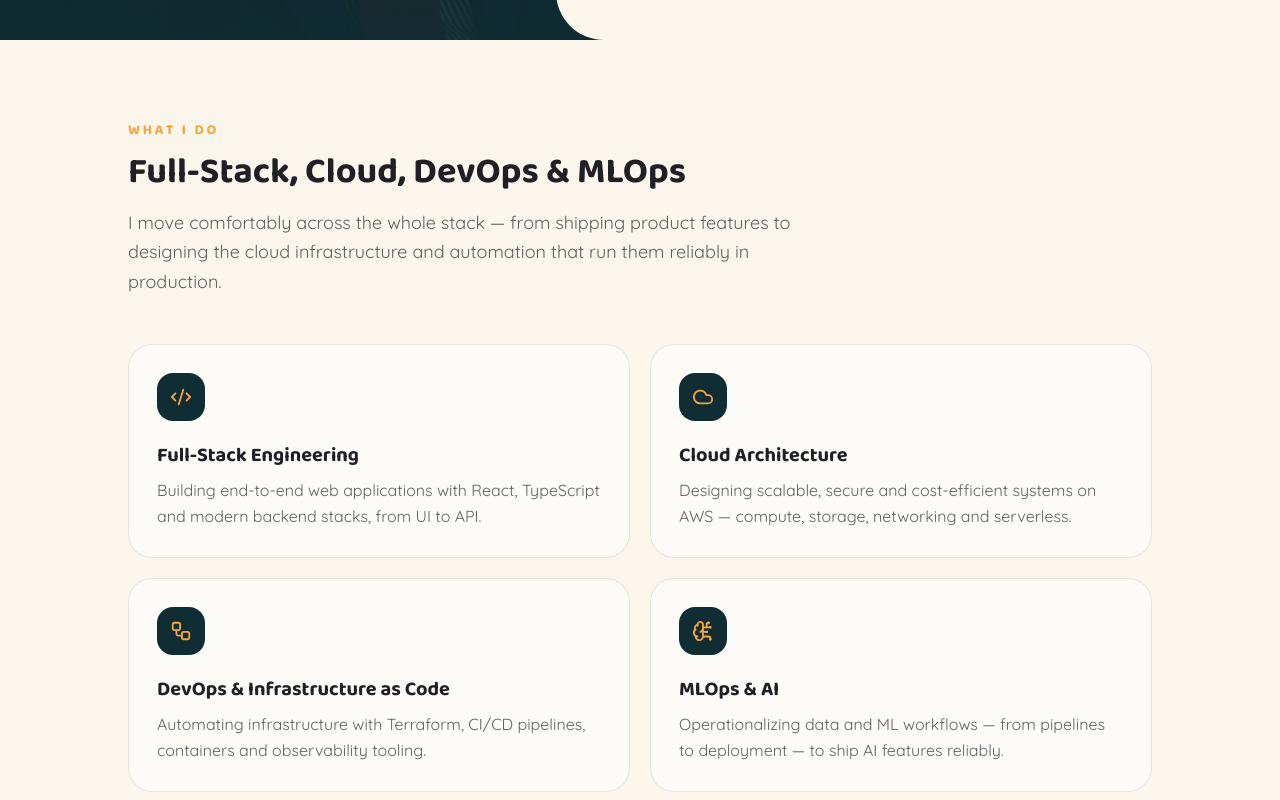
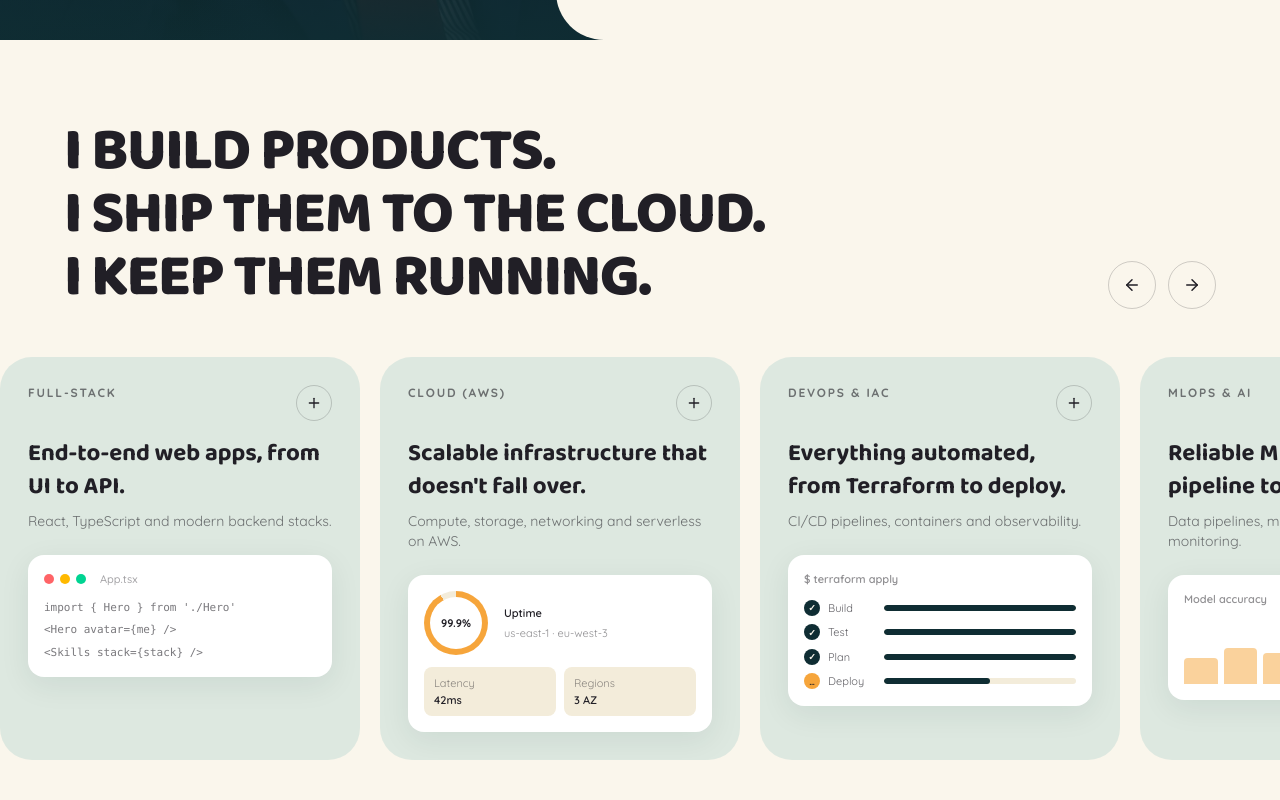
Before and after one commit to latomate07/portfolio, a React (Vite) app: page / in a window 1280 px wide. Shown: the part 760-1560 px from the top of the page. Built offline with nearby package versions, Linux system fonts and the light colour scheme.

Commit message:
Redesign skills section as a Semrush-style horizontal card carousel
Sage cards with eyebrow/heading/widget mockups per skill area, bold
uppercase heading, and arrow-driven scroll navigation.

```diff
--- a/src/components/Skills.tsx
+++ b/src/components/Skills.tsx
@@ -1,54 +1,221 @@
+import { useRef, type ReactNode } from "react";
 import { useTranslation } from "react-i18next";
-import {
-  Code2,
-  Cloud,
-  Workflow,
-  BrainCircuit,
-  type LucideIcon,
-} from "lucide-react";
+import { ArrowLeft, ArrowRight, Plus } from "lucide-react";
 
-type Card = { title: string; description: string };
+type Card = { eyebrow: string; heading: string; description: string };
 
-const ICONS: LucideIcon[] = [Code2, Cloud, Workflow, BrainCircuit];
+function WidgetShell({ children }: { children: ReactNode }) {
+  return (
+    <div className="rounded-2xl bg-white p-4 shadow-[0_8px_30px_rgba(15,45,51,0.08)]">
+      {children}
+    </div>
+  );
+}
+
+function FullStackWidget() {
+  const lines = [
+    "import { Hero } from './Hero'",
+    "<Hero avatar={me} />",
+    "<Skills stack={stack} />",
+  ];
+  return (
+    <WidgetShell>
+      <div className="flex items-center gap-1.5">
+        <span className="h-2.5 w-2.5 rounded-full bg-red-400" />
+        <span className="h-2.5 w-2.5 rounded-full bg-amber-400" />
+        <span className="h-2.5 w-2.5 rounded-full bg-emerald-400" />
+        <span className="ml-2 text-[11px] font-medium text-ink/40">App.tsx</span>
+      </div>
+      <div className="mt-3 space-y-1.5 font-mono text-[11px] text-ink/60">
+        {lines.map((line) => (
+          <p key={line} className="truncate">
+            {line}
+          </p>
+        ))}
+      </div>
+    </WidgetShell>
+  );
+}
+
+function CloudWidget() {
+  return (
+    <WidgetShell>
+      <div className="flex items-center gap-4">
+        <div
+          className="relative h-16 w-16 shrink-0 rounded-full"
+          style={{
+            background:
+              "conic-gradient(var(--color-accent) 0 92%, var(--color-cream-soft) 92% 100%)",
+          }}
+        >
+          <div className="absolute inset-1.5 flex items-center justify-center rounded-full bg-white text-[11px] font-bold text-ink">
+            99.9%
+          </div>
+        </div>
+        <div className="space-y-1 text-[11px]">
+          <p className="font-semibold text-ink">Uptime</p>
+          <p className="text-ink/50">us-east-1 · eu-west-3</p>
+        </div>
+      </div>
+      <div className="mt-3 grid grid-cols-2 gap-2 text-[11px]">
+        <div className="rounded-lg bg-cream-soft px-2.5 py-2">
+          <p className="text-ink/50">Latency</p>
+          <p className="font-semibold text-ink">42ms</p>
+        </div>
+        <div className="rounded-lg bg-cream-soft px-2.5 py-2">
+          <p className="text-ink/50">Regions</p>
+          <p className="font-semibold text-ink">3 AZ</p>
+        </div>
+      </div>
+    </WidgetShell>
+  );
+}
+
+function DevOpsWidget() {
+  const steps = [
+    { label: "Build", done: true },
+    { label: "Test", done: true },
+    { label: "Plan", done: true },
+    { label: "Deploy", done: false },
+  ];
+  return (
+    <WidgetShell>
+      <p className="text-[11px] font-semibold text-ink/50">$ terraform apply</p>
+      <div className="mt-3 space-y-2">
+        {steps.map((step) => (
+          <div key={step.label} className="flex items-center gap-2 text-[11px]">
+            <span
+              className={`flex h-4 w-4 shrink-0 items-center justify-center rounded-full text-[9px] font-bold ${
+                step.done ? "bg-panel text-cream" : "bg-accent text-ink"
+              }`}
+            >
+              {step.done ? "✓" : "…"}
+            </span>
+            <span className="w-12 text-ink/70">{step.label}</span>
+            <span className="h-1.5 flex-1 overflow-hidden rounded-full bg-cream-soft">
+              <span
+                className="block h-full rounded-full bg-panel"
+                style={{ width: step.done ? "100%" : "55%" }}
+              />
+            </span>
+          </div>
+        ))}
+      </div>
+    </WidgetShell>
+  );
+}
+
+function MlOpsWidget() {
+  const bars = [40, 55, 48, 70, 65, 88, 94];
+  return (
+    <WidgetShell>
+      <div className="flex items-center justify-between">
+        <p className="text-[11px] font-semibold text-ink/50">Model accuracy</p>
+        <p className="text-[11px] font-bold text-ink">94.2%</p>
+      </div>
+      <div className="mt-3 flex h-16 items-end gap-1.5">
+        {bars.map((h, i) => (
+          <span
+            key={i}
+            className={`flex-1 rounded-t-sm ${i === bars.length - 1 ? "bg-accent" : "bg-accent/50"}`}
+            style={{ height: `${h}%` }}
+          />
+        ))}
+      </div>
+    </WidgetShell>
+  );
+}
+
+const WIDGETS = [FullStackWidget, CloudWidget, DevOpsWidget, MlOpsWidget];
 
 export function Skills() {
   const { t } = useTranslation();
+  const headingLines = t("skills.headingLines", { returnObjects: true }) as string[];
   const cards = t("skills.cards", { returnObjects: true }) as Card[];
+  const scrollerRef = useRef<HTMLDivElement>(null);
+
+  const scrollByCard = (direction: 1 | -1) => {
+    const el = scrollerRef.current;
+    if (!el) return;
+    const card = el.querySelector<HTMLElement>("[data-card]");
+    const amount = (card?.offsetWidth ?? 340) + 20;
+    el.scrollBy({ left: direction * amount, behavior: "smooth" });
+  };
 
   return (
-    <section id="skills" className="bg-cream px-8 py-20 sm:px-12 lg:px-16">
-      <div className="mx-auto max-w-5xl">
-        <p className="font-display text-sm font-bold tracking-[0.2em] text-accent uppercase">
-          {t("skills.eyebrow")}
-        </p>
-        <h2 className="font-display mt-3 max-w-2xl text-3xl font-bold text-ink sm:text-4xl">
-          {t("skills.heading")}
-        </h2>
-        <p className="mt-4 max-w-2xl text-base leading-relaxed text-ink/70 sm:text-lg">
-          {t("skills.intro")}
-        </p>
+    <section id="skills" className="bg-cream py-20">
+      <div className="mx-auto max-w-7xl px-8 sm:px-12 lg:px-16">
+        <div className="flex flex-wrap items-end justify-between gap-6">
+          <h2 className="font-display max-w-3xl text-4xl leading-[1.05] font-extrabold tracking-tight text-ink uppercase sm:text-5xl lg:text-6xl">
+            {headingLines.map((line) => (
+              <span key={line} className="block">
+                {line}
+              </span>
+            ))}
+          </h2>
+          <div className="flex items-center gap-3">
+            <button
+              type="button"
+              onClick={() => scrollByCard(-1)}
+              aria-label="Previous"
+              className="inline-flex h-12 w-12 items-center justify-center rounded-full border border-ink/20 text-ink transition-colors hover:border-ink hover:bg-ink hover:text-cream cursor-pointer"
+            >
+              <ArrowLeft size={18} />
+            </button>
+            <button
+              type="button"
+              onClick={() => scrollByCard(1)}
+              aria-label="Next"
+              className="inline-flex h-12 w-12 items-center justify-center rounded-full border border-ink/20 text-ink transition-colors hover:border-ink hover:bg-ink hover:text-cream cursor-pointer"
+            >
+              <ArrowRight size={18} />
+            </button>
+          </div>
+        </div>
+      </div>
 
-        <div className="mt-12 grid gap-5 sm:grid-cols-2">
-          {cards.map((card, i) => {
-            const Icon = ICONS[i % ICONS.length];
-            return (
+      <div
+        ref={scrollerRef}
+        className="[scrollbar-width:none] mt-12 flex snap-x snap-mandatory gap-5 overflow-x-auto scroll-smooth px-8 pb-4 sm:px-12 lg:px-16 [&::-webkit-scrollbar]:hidden"
+      >
+        {cards.map((card, i) => {
+          const Widget = WIDGETS[i % WIDGETS.length];
+          return (
+            <article
+              key={card.eyebrow}
+              data-card
+              className="relative flex w-[82vw] max-w-sm shrink-0 snap-start flex-col overflow-hidden rounded-[2rem] bg-sage p-7 sm:w-90"
+            >
               <div
-                key={card.title}
-                className="group rounded-3xl border border-ink/10 bg-white/60 p-7 transition-colors hover:border-accent/40 hover:bg-accent-soft/40"
-              >
-                <div className="inline-flex h-12 w-12 items-center justify-center rounded-2xl bg-panel text-accent transition-colors group-hover:bg-accent group-hover:text-ink">
-                  <Icon size={22} />
-                </div>
-                <h3 className="font-display mt-5 text-xl font-bold text-ink">
-                  {card.title}
-                </h3>
-                <p className="mt-2 text-sm leading-relaxed text-ink/70 sm:text-base">
-                  {card.description}
+                aria-hidden
+                className="pointer-events-none absolute -right-6 -bottom-6 h-32 w-32 opacity-40"
+                style={{
+                  backgroundImage:
+                    "repeating-linear-gradient(135deg, var(--color-sage-line) 0 2px, transparent 2px 7px)",
+                }}
+              />
+
+              <div className="relative z-10 flex items-start justify-between gap-4">
+                <p className="text-xs font-bold tracking-[0.15em] text-ink/60 uppercase">
+                  {card.eyebrow}
                 </p>
+                <span className="inline-flex h-9 w-9 shrink-0 items-center justify-center rounded-full border border-ink/20 text-ink">
+                  <Plus size={16} />
+                </span>
               </div>
-            );
-          })}
-        </div>
+
+              <h3 className="font-display relative z-10 mt-4 text-xl leading-snug font-bold text-ink sm:text-2xl">
+                {card.heading}
+              </h3>
+              <p className="relative z-10 mt-2 text-sm text-ink/60">{card.description}</p>
+
+              <div className="relative z-10 mt-6">
+                <Widget />
+              </div>
+            </article>
+          );
+        })}
+        <div aria-hidden className="w-2 shrink-0" />
       </div>
     </section>
   );
--- a/src/i18n/locales/en.json
+++ b/src/i18n/locales/en.json
@@ -24,25 +24,27 @@
     "ctaGithub": "See my work on GitHub"
   },
   "skills": {
-    "eyebrow": "What I do",
-    "heading": "Full-Stack, Cloud, DevOps & MLOps",
-    "intro": "I move comfortably across the whole stack — from shipping product features to designing the cloud infrastructure and automation that run them reliably in production.",
+    "headingLines": ["I build products.", "I ship them to the cloud.", "I keep them running."],
     "cards": [
       {
-        "title": "Full-Stack Engineering",
-        "description": "Building end-to-end web applications with React, TypeScript and modern backend stacks, from UI to API."
+        "eyebrow": "Full-Stack",
+        "heading": "End-to-end web apps, from UI to API.",
+        "description": "React, TypeScript and modern backend stacks."
       },
       {
-        "title": "Cloud Architecture",
-        "description": "Designing scalable, secure and cost-efficient systems on AWS — compute, storage, networking and serverless."
+        "eyebrow": "Cloud (AWS)",
+        "heading": "Scalable infrastructure that doesn't fall over.",
+        "description": "Compute, storage, networking and serverless on AWS."
       },
       {
-        "title": "DevOps & Infrastructure as Code",
-        "description": "Automating infrastructure with Terraform, CI/CD pipelines, containers and observability tooling."
+        "eyebrow": "DevOps & IaC",
+        "heading": "Everything automated, from Terraform to deploy.",
+        "description": "CI/CD pipelines, containers and observability."
       },
       {
-        "title": "MLOps & AI",
-        "description": "Operationalizing data and ML workflows — from pipelines to deployment — to ship AI features reliably."
+        "eyebrow": "MLOps & AI",
+        "heading": "Reliable ML workflows, pipeline to production.",
+        "description": "Data pipelines, model deployment and monitoring."
       }
     ]
   },
--- a/src/i18n/locales/fr.json
+++ b/src/i18n/locales/fr.json
@@ -24,25 +24,27 @@
     "ctaGithub": "Voir mon travail sur GitHub"
   },
   "skills": {
-    "eyebrow": "Ce que je fais",
-    "heading": "Full-Stack, Cloud, DevOps & MLOps",
-    "intro": "Je suis à l'aise sur l'ensemble de la stack — de la livraison de fonctionnalités produit à la conception de l'infrastructure cloud et de l'automatisation qui les font tourner de façon fiable en production.",
+    "headingLines": ["Je conçois des produits.", "Je les déploie dans le cloud.", "Je les maintiens en vie."],
     "cards": [
       {
-        "title": "Full-Stack Engineering",
-        "description": "Conception d'applications web de bout en bout avec React, TypeScript et des stacks backend modernes, de l'UI à l'API."
+        "eyebrow": "Full-Stack",
+        "heading": "Des apps web de bout en bout, de l'UI à l'API.",
+        "description": "React, TypeScript et des stacks backend modernes."
       },
       {
-        "title": "Architecture Cloud",
-        "description": "Conception de systèmes scalables, sécurisés et optimisés en coût sur AWS — compute, stockage, réseau et serverless."
+        "eyebrow": "Cloud (AWS)",
+        "heading": "Une infra scalable qui ne tombe pas en marche.",
+        "description": "Compute, stockage, réseau et serverless sur AWS."
       },
       {
-        "title": "DevOps & Infrastructure as Code",
-        "description": "Automatisation de l'infrastructure avec Terraform, pipelines CI/CD, conteneurs et outils d'observabilité."
+        "eyebrow": "DevOps & IaC",
+        "heading": "Tout automatisé, de Terraform au déploiement.",
+        "description": "Pipelines CI/CD, conteneurs et observabilité."
       },
       {
-        "title": "MLOps & IA",
-        "description": "Industrialisation des workflows data et ML — des pipelines au déploiement — pour livrer des fonctionnalités IA de façon fiable."
+        "eyebrow": "MLOps & IA",
+        "heading": "Des workflows ML fiables, du pipeline à la prod.",
+        "description": "Pipelines data, déploiement et monitoring des modèles."
       }
     ]
   },
--- a/src/index.css
+++ b/src/index.css
@@ -11,6 +11,8 @@
   --color-panel-soft: #16424a;
   --color-accent: #f6a53b;
   --color-accent-soft: #fde6c2;
+  --color-sage: #dde8e0;
+  --color-sage-line: #0f2d33;
 }
 
 html {
```
